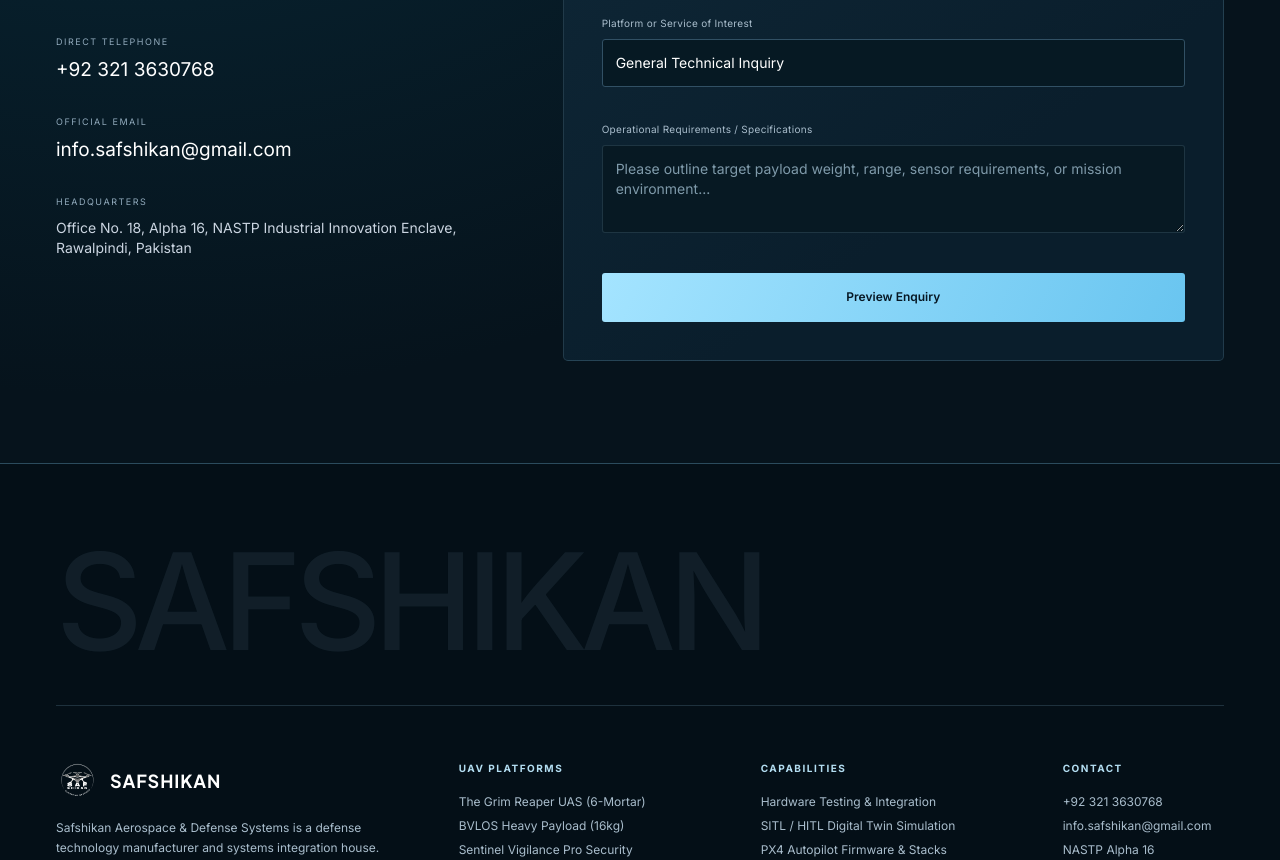
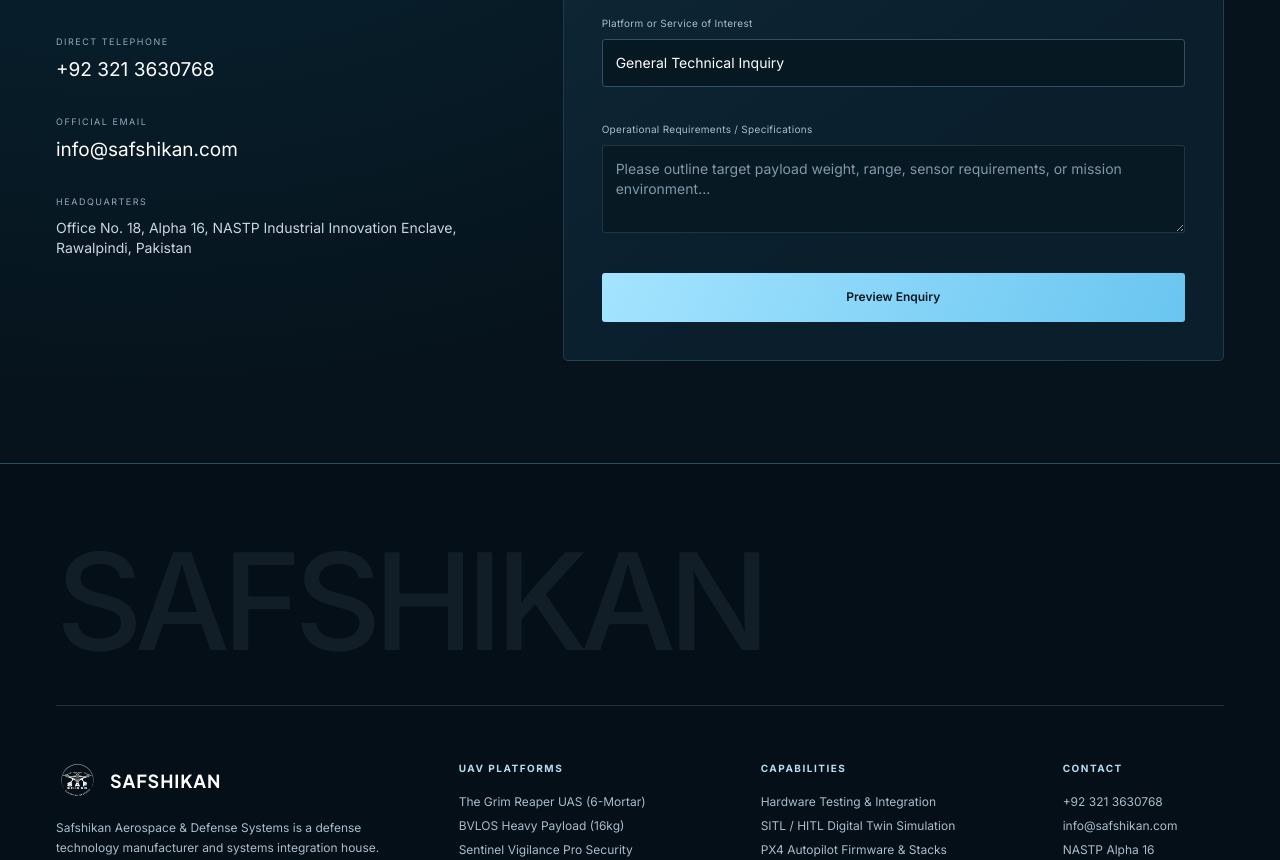
Before and after one commit to developersafshikan-lang/official-website-safshikan, a React (Vite) app: page / in a window 1280 px wide. Shown: the part 11140-12000 px from the top of the page. Built offline with nearby package versions, Linux system fonts and the light colour scheme.

Commit message:
App.jsx Email change

```diff
--- a/src/App.jsx
+++ b/src/App.jsx
@@ -1170,7 +1170,7 @@ export default function App() {
                   </div>
                   <div>
                     <div className="text-xs text-slate-500 font-mono uppercase">Official Email</div>
-                    <a href="mailto:info.safshikan@gmail.com" className="text-base font-bold text-white hover:text-blue-400 transition-colors">info.safshikan@gmail.com</a>
+                    <a href="mailto:info@safshikan.com" className="text-base font-bold text-white hover:text-blue-400 transition-colors">info@safshikan.com</a>
                   </div>
                   <div>
                     <div className="text-xs text-slate-500 font-mono uppercase">Headquarters</div>
@@ -1342,7 +1342,7 @@ export default function App() {
               <h4 className="text-xs font-mono uppercase font-bold text-white tracking-wider">Contact</h4>
               <div className="space-y-2 text-xs text-slate-400">
                 <p><a href="tel:+923213630768" className="hover:text-white transition-colors">+92 321 3630768</a></p>
-                <p><a href="mailto:info.safshikan@gmail.com" className="hover:text-white transition-colors">info.safshikan@gmail.com</a></p>
+                <p><a href="mailto:info@safshikan.com" className="hover:text-white transition-colors">info@safshikan.com</a></p>
                 <p className="text-slate-400">NASTP Alpha 16</p>
               </div>
             </div>
```
